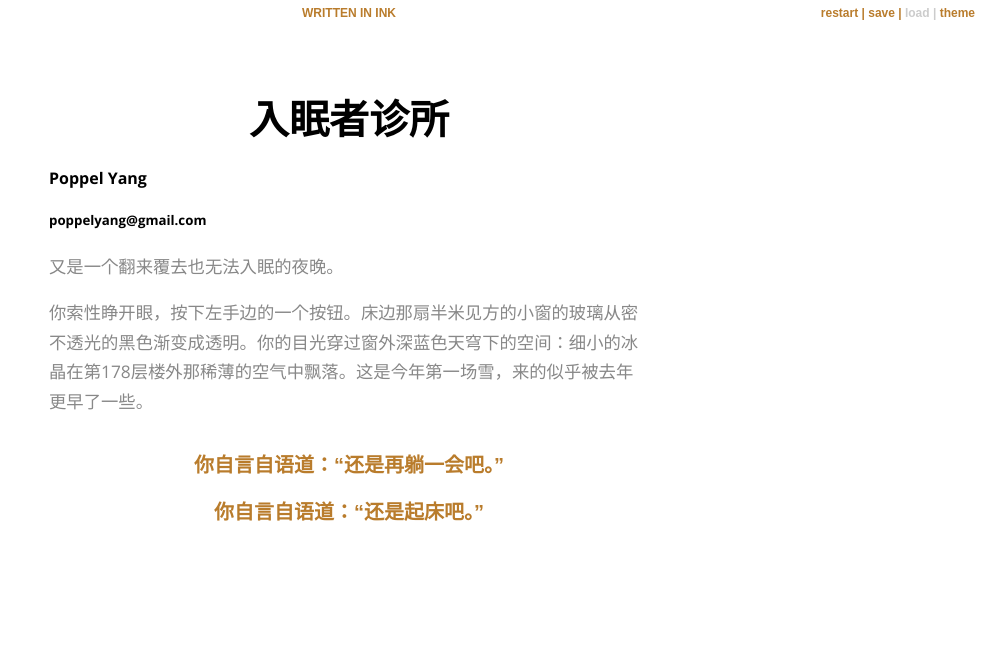
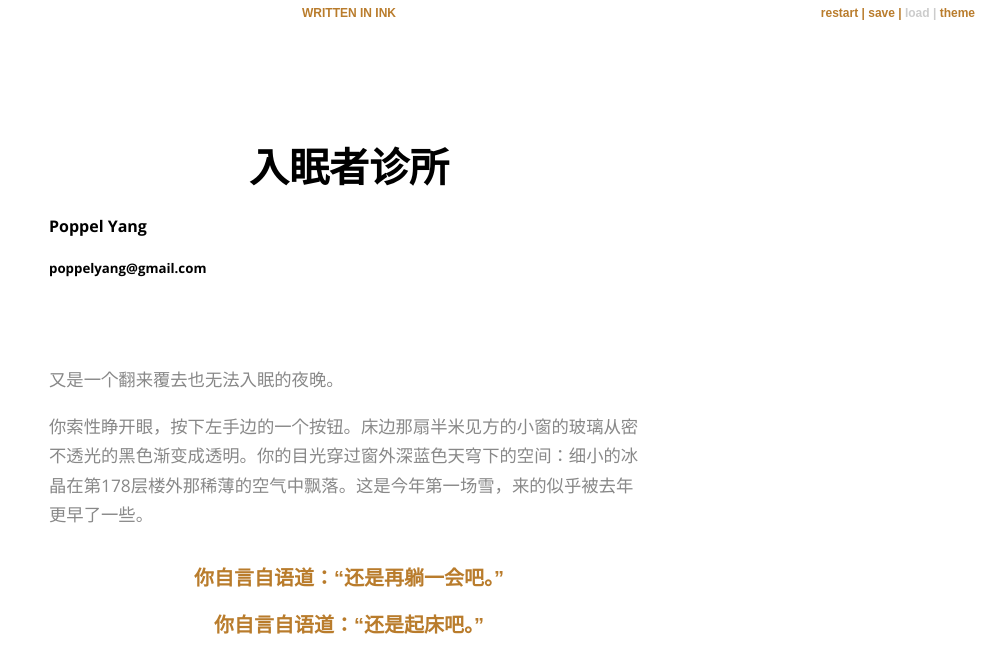
Before and after one commit to Poppelyang/sleeptight, a plain HTML site: page index.html in a window 1280 px wide. Shown: the whole page, without its empty margins (291-1280 px from the left). Drawn offline with nearby package versions, Linux system fonts and the light colour scheme; a web font is replaced by a local one.

Commit message:
Update index.html

```diff
--- a/index.html
+++ b/index.html
@@ -24,10 +24,10 @@
         </div>
 
         <div id="story" class="container">
-            <div class="center">
+            <div class="header">
                 <h1>入眠者诊所</h1>
-                <h4>Poppel Yang</h4>
-                <h5>poppelyang@gmail.com</h5>
+                <h4 class="headertekst">Poppel Yang</h4>
+                <h5 class="headertekst">poppelyang@gmail.com</h5>
             </div>
         </div>
     </div>
```
